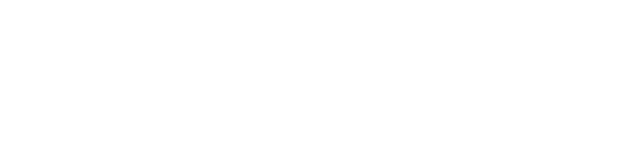
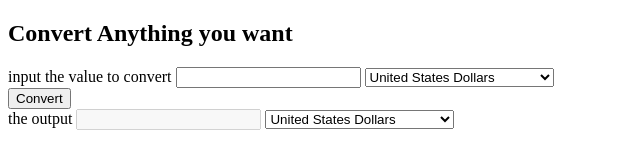
Before and after one commit to FACG4/Week5-CoinMarket, a website: page public/convert.html in a window 1280 px wide. Shown: the whole page, without its empty margins (0-640 px from the left). Drawn offline with Linux system fonts and the light colour scheme.

Commit message:
update from master

```diff
--- a/public/convert.html
+++ b/public/convert.html
@@ -0,0 +1,206 @@
+<!DOCTYPE html>
+<html lang="en">
+<head>
+  <meta charset="UTF-8">
+  <meta name="viewport" content="width=device-width, initial-scale=1.0">
+  <meta http-equiv="X-UA-Compatible" content="ie=edge">
+    <link rel="stylesheet" href="./css/style.css">
+  <title>Converter</title>
+</head>
+<body>
+  <section class="container">
+    <div class="convertDiv">
+      <form class="" action="index.html" method="post" id="formID">
+      <div class="row"id="row1">
+        <h1 class="title" id="title">Convert Anything you want</h1>
+      </div>
+
+      <div class="row" id="row2">
+        <div class="fromDiv">
+          <label for="inputConverte">input the value to convert</label>
+            <input type="number" name="" value="" id="inputConverte">
+            <select class="selectsSource" name="">
+
+              	<option value="USD" selected="selected">United States Dollars</option>
+              	<option value="EUR">Euro</option>
+              	<option value="GBP">United Kingdom Pounds</option>
+              	<option value="DZD">Algeria Dinars</option>
+              	<option value="ARP">Argentina Pesos</option>
+              	<option value="AUD">Australia Dollars</option>
+              	<option value="ATS">Austria Schillings</option>
+              	<option value="BSD">Bahamas Dollars</option>
+              	<option value="BBD">Barbados Dollars</option>
+              	<option value="BEF">Belgium Francs</option>
+              	<option value="BMD">Bermuda Dollars</option>
+              	<option value="BRR">Brazil Real</option>
+              	<option value="BGL">Bulgaria Lev</option>
+              	<option value="CAD">Canada Dollars</option>
+              	<option value="CLP">Chile Pesos</option>
+              	<option value="CNY">China Yuan Renmimbi</option>
+              	<option value="CYP">Cyprus Pounds</option>
+              	<option value="CSK">Czech Republic Koruna</option>
+              	<option value="DKK">Denmark Kroner</option>
+              	<option value="NLG">Dutch Guilders</option>
+              	<option value="XCD">Eastern Caribbean Dollars</option>
+              	<option value="EGP">Egypt Pounds</option>
+              	<option value="FJD">Fiji Dollars</option>
+              	<option value="FIM">Finland Markka</option>
+              	<option value="FRF">France Francs</option>
+              	<option value="DEM">Germany Deutsche Marks</option>
+              	<option value="XAU">Gold Ounces</option>
+              	<option value="GRD">Greece Drachmas</option>
+              	<option value="HKD">Hong Kong Dollars</option>
+              	<option value="HUF">Hungary Forint</option>
+              	<option value="ISK">Iceland Krona</option>
+              	<option value="INR">India Rupees</option>
+              	<option value="IDR">Indonesia Rupiah</option>
+              	<option value="IEP">Ireland Punt</option>
+              	<option value="ILS">Israel New Shekels</option>
+              	<option value="ITL">Italy Lira</option>
+              	<option value="JMD">Jamaica Dollars</option>
+              	<option value="JPY">Japan Yen</option>
+              	<option value="JOD">Jordan Dinar</option>
+              	<option value="KRW">Korea (South) Won</option>
+              	<option value="LBP">Lebanon Pounds</option>
+              	<option value="LUF">Luxembourg Francs</option>
+              	<option value="MYR">Malaysia Ringgit</option>
+              	<option value="MXP">Mexico Pesos</option>
+              	<option value="NLG">Netherlands Guilders</option>
+              	<option value="NZD">New Zealand Dollars</option>
+              	<option value="NOK">Norway Kroner</option>
+              	<option value="PKR">Pakistan Rupees</option>
+              	<option value="XPD">Palladium Ounces</option>
+              	<option value="PHP">Philippines Pesos</option>
+              	<option value="XPT">Platinum Ounces</option>
+              	<option value="PLZ">Poland Zloty</option>
+              	<option value="PTE">Portugal Escudo</option>
+              	<option value="ROL">Romania Leu</option>
+              	<option value="RUR">Russia Rubles</option>
+              	<option value="SAR">Saudi Arabia Riyal</option>
+              	<option value="XAG">Silver Ounces</option>
+              	<option value="SGD">Singapore Dollars</option>
+              	<option value="SKK">Slovakia Koruna</option>
+              	<option value="ZAR">South Africa Rand</option>
+              	<option value="KRW">South Korea Won</option>
+              	<option value="ESP">Spain Pesetas</option>
+              	<option value="XDR">Special Drawing Right (IMF)</option>
+              	<option value="SDD">Sudan Dinar</option>
+              	<option value="SEK">Sweden Krona</option>
+              	<option value="CHF">Switzerland Francs</option>
+              	<option value="TWD">Taiwan Dollars</option>
+              	<option value="THB">Thailand Baht</option>
+              	<option value="TTD">Trinidad and Tobago Dollars</option>
+              	<option value="TRL">Turkey Lira</option>
+              	<option value="VEB">Venezuela Bolivar</option>
+              	<option value="ZMK">Zambia Kwacha</option>
+              	<option value="EUR">Euro</option>
+              	<option value="XCD">Eastern Caribbean Dollars</option>
+              	<option value="XDR">Special Drawing Right (IMF)</option>
+              	<option value="XAG">Silver Ounces</option>
+              	<option value="XAU">Gold Ounces</option>
+              	<option value="XPD">Palladium Ounces</option>
+              	<option value="XPT">Platinum Ounces</option>
+
+            </select>
+
+        </div>
+        <div class="buttonDiv">
+            <button type="button" name="button" id="converteBtn">Convert</button>
+        </div>
+        <div class="toDiv">
+          <label for="outputConverte">the output</label>
+            <input type="number" name="" value="" id="outputConverte" disabled>
+            <select class="selectsOut" name="">
+
+                <option value="USD" selected="selected">United States Dollars</option>
+                <option value="EUR">Euro</option>
+                <option value="GBP">United Kingdom Pounds</option>
+                <option value="DZD">Algeria Dinars</option>
+                <option value="ARP">Argentina Pesos</option>
+                <option value="AUD">Australia Dollars</option>
+                <option value="ATS">Austria Schillings</option>
+                <option value="BSD">Bahamas Dollars</option>
+                <option value="BBD">Barbados Dollars</option>
+                <option value="BEF">Belgium Francs</option>
+                <option value="BMD">Bermuda Dollars</option>
+                <option value="BRR">Brazil Real</option>
+                <option value="BGL">Bulgaria Lev</option>
+                <option value="CAD">Canada Dollars</option>
+                <option value="CLP">Chile Pesos</option>
+                <option value="CNY">China Yuan Renmimbi</option>
+                <option value="CYP">Cyprus Pounds</option>
+                <option value="CSK">Czech Republic Koruna</option>
+                <option value="DKK">Denmark Kroner</option>
+                <option value="NLG">Dutch Guilders</option>
+                <option value="XCD">Eastern Caribbean Dollars</option>
+                <option value="EGP">Egypt Pounds</option>
+                <option value="FJD">Fiji Dollars</option>
+                <option value="FIM">Finland Markka</option>
+                <option value="FRF">France Francs</option>
+                <option value="DEM">Germany Deutsche Marks</option>
+                <option value="XAU">Gold Ounces</option>
+                <option value="GRD">Greece Drachmas</option>
+                <option value="HKD">Hong Kong Dollars</option>
+                <option value="HUF">Hungary Forint</option>
+                <option value="ISK">Iceland Krona</option>
+                <option value="INR">India Rupees</option>
+                <option value="IDR">Indonesia Rupiah</option>
+                <option value="IEP">Ireland Punt</option>
+                <option value="ILS">Israel New Shekels</option>
+                <option value="ITL">Italy Lira</option>
+                <option value="JMD">Jamaica Dollars</option>
+                <option value="JPY">Japan Yen</option>
+                <option value="JOD">Jordan Dinar</option>
+                <option value="KRW">Korea (South) Won</option>
+                <option value="LBP">Lebanon Pounds</option>
+                <option value="LUF">Luxembourg Francs</option>
+                <option value="MYR">Malaysia Ringgit</option>
+                <option value="MXP">Mexico Pesos</option>
+                <option value="NLG">Netherlands Guilders</option>
+                <option value="NZD">New Zealand Dollars</option>
+                <option value="NOK">Norway Kroner</option>
+                <option value="PKR">Pakistan Rupees</option>
+                <option value="XPD">Palladium Ounces</option>
+                <option value="PHP">Philippines Pesos</option>
+                <option value="XPT">Platinum Ounces</option>
+                <option value="PLZ">Poland Zloty</option>
+                <option value="PTE">Portugal Escudo</option>
+                <option value="ROL">Romania Leu</option>
+                <option value="RUR">Russia Rubles</option>
+                <option value="SAR">Saudi Arabia Riyal</option>
+                <option value="XAG">Silver Ounces</option>
+                <option value="SGD">Singapore Dollars</option>
+                <option value="SKK">Slovakia Koruna</option>
+                <option value="ZAR">South Africa Rand</option>
+                <option value="KRW">South Korea Won</option>
+                <option value="ESP">Spain Pesetas</option>
+                <option value="XDR">Special Drawing Right (IMF)</option>
+                <option value="SDD">Sudan Dinar</option>
+                <option value="SEK">Sweden Krona</option>
+                <option value="CHF">Switzerland Francs</option>
+                <option value="TWD">Taiwan Dollars</option>
+                <option value="THB">Thailand Baht</option>
+                <option value="TTD">Trinidad and Tobago Dollars</option>
+                <option value="TRL">Turkey Lira</option>
+                <option value="VEB">Venezuela Bolivar</option>
+                <option value="ZMK">Zambia Kwacha</option>
+                <option value="EUR">Euro</option>
+                <option value="XCD">Eastern Caribbean Dollars</option>
+                <option value="XDR">Special Drawing Right (IMF)</option>
+                <option value="XAG">Silver Ounces</option>
+                <option value="XAU">Gold Ounces</option>
+                <option value="XPD">Palladium Ounces</option>
+                <option value="XPT">Platinum Ounces</option>
+
+            </select>
+
+        </div>
+
+      </div>
+
+    </form>
+    </div>
+  </section>
+
+</body>
+</html>
--- a/public/css/style.css
+++ b/public/css/style.css
@@ -12,7 +12,13 @@
 .tableHead div{
   border-right: 5px solid #000;
     text-align: center;
+    margin: 5px
 }
 .tableHead div h4{
     text-align: center;
 }
+#resultTable div {
+  display: flex;
+  justify-content: space-around;
+
+}
--- a/public/js/dom.js
+++ b/public/js/dom.js
@@ -35,7 +35,7 @@ const createTable = (response) =>{
     let rowDiv= create("#resultTable","div",null)
     let array= [
       element.name,element.rank,element.price_usd,
-      element.percent_change_1h,element.last_updated
+      element.percent_change_1h,(element.last_updated)
     ]
         console.log(array);
     array.forEach((content)=>{
@@ -56,3 +56,5 @@ fetch("GET","https://api.coinmarketcap.com/v1/ticker/",inputValue,(res)=>{
 createTable(res)
 })
 })
+
+selector("#formID").
```
